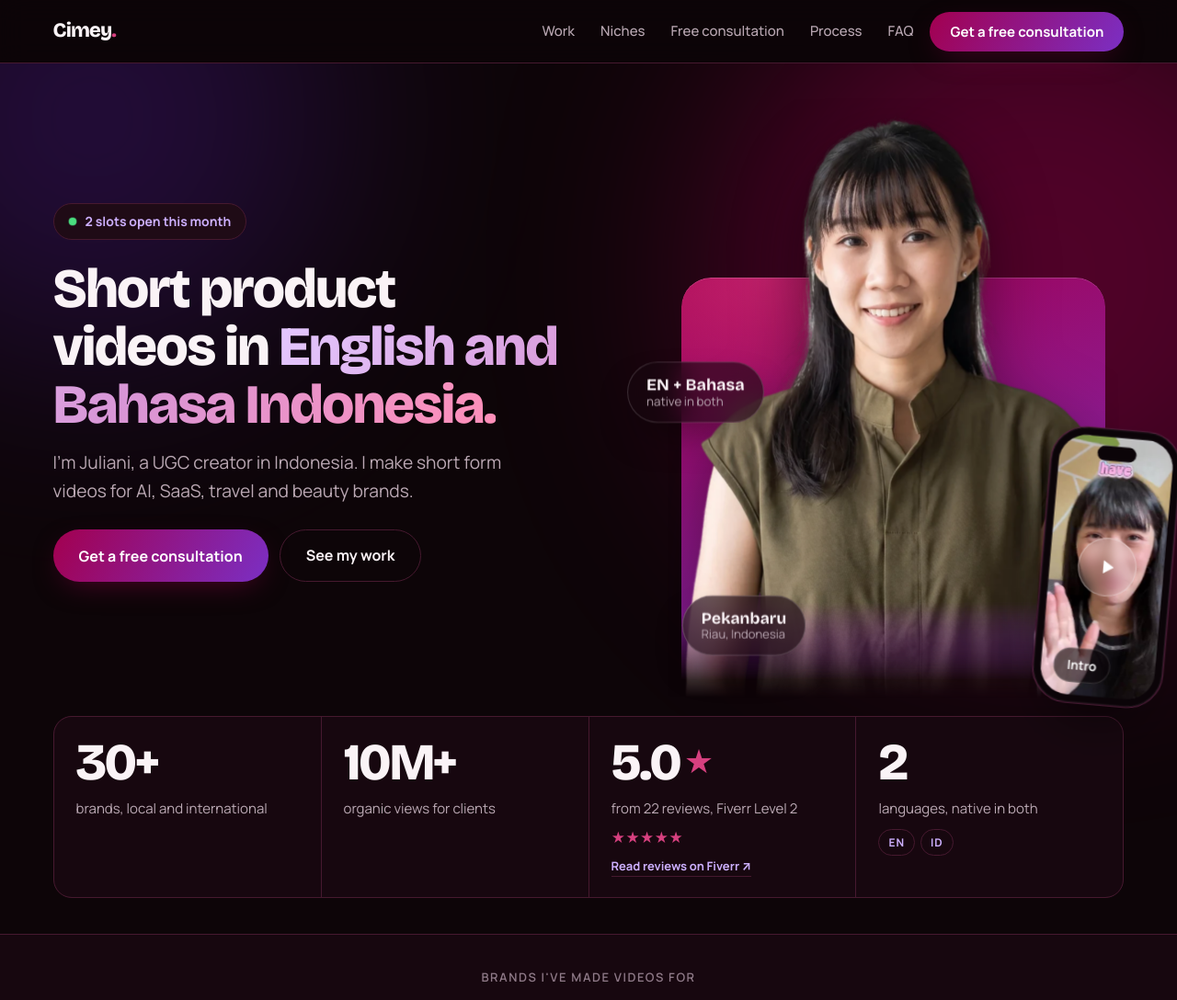
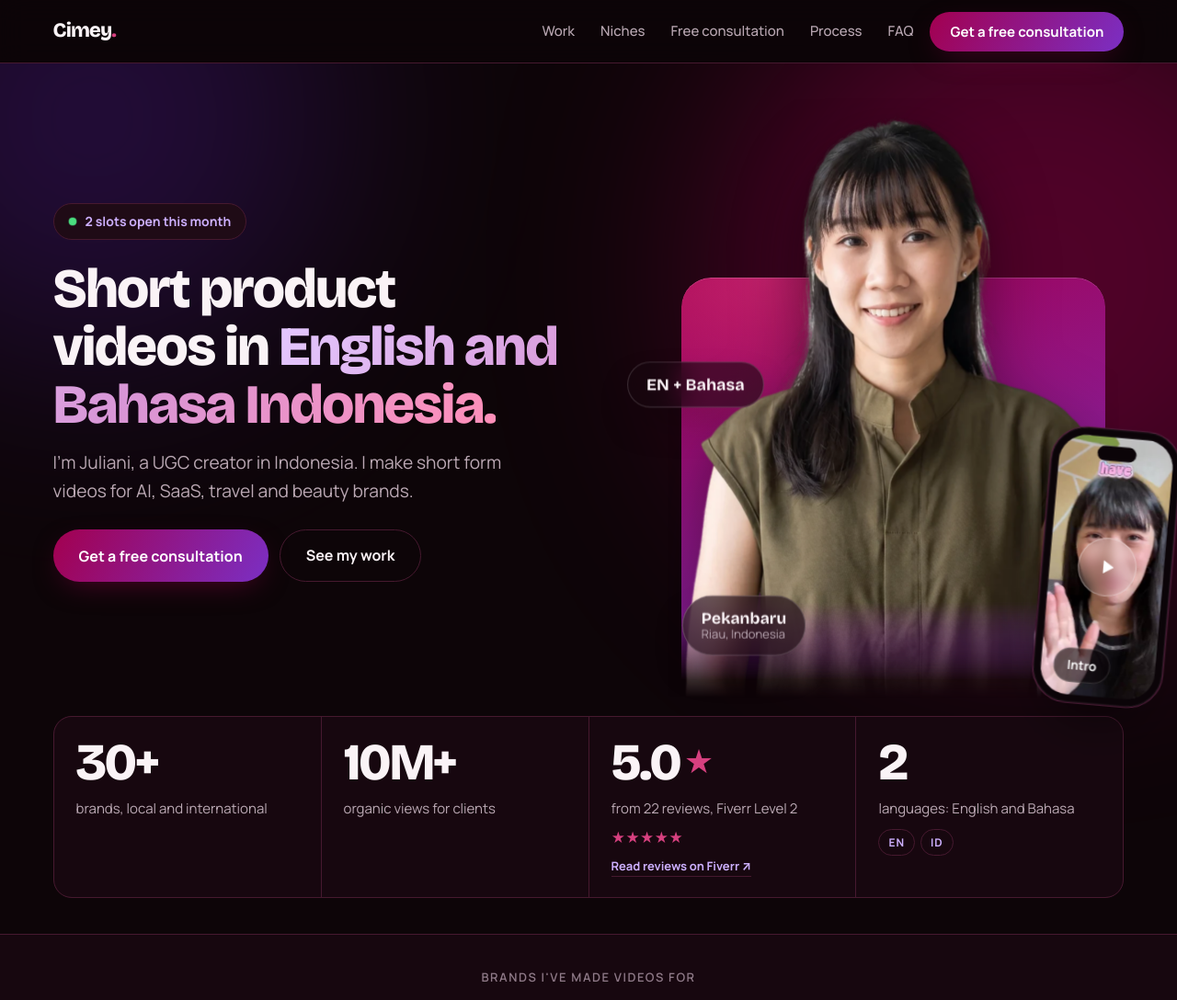
Before and after one commit to turop0001/cimey-ugc, a plain HTML site: page index.html in a window 1280 px wide. Shown: the top 1088 px of the page at 92% size. Drawn offline with nearby package versions, Linux system fonts and the light colour scheme.

Commit message:
Portfolio: drop 'native in both' wording
Co-Authored-By: Claude Sonnet 5.5 <noreply@anthropic.com>
Claude-Session: https://claude.ai/code/session_01941VW64tVeZPeeTRDEiTew

```diff
--- a/index.html
+++ b/index.html
@@ -477,7 +477,7 @@ html,body{overflow-x:clip}.hero{overflow-x:clip}
    <div class="tilt" id="tilt">
     <div class="card"></div>
     <img class="cut" src="img/cimey.webp" width="840" height="1120" alt="Juliani (Cimey), UGC creator in Indonesia" fetchpriority="high">
-    <div class="chip c1"><b>EN + Bahasa</b><span>native in both</span></div>
+    <div class="chip c1"><b>EN + Bahasa</b></div>
     <div class="chip c2"><b>Pekanbaru</b><span>Riau, Indonesia</span></div>
     <figure class="ph intro" data-src="videos/intro.mp4" data-poster="videos/intro.jpg"><div class="scr"><i class="nt"></i><button type="button" class="pl" aria-label="Play intro video" disabled><svg viewBox="0 0 24 24" width="22" height="22" aria-hidden="true"><path d="M8 5v14l11-7z" fill="currentColor"/></svg></button><span class="tg">Intro</span></div></figure>
    </div>
@@ -488,7 +488,7 @@ html,body{overflow-x:clip}.hero{overflow-x:clip}
     <div class="stat"><b><span class="cnt" data-to="30" data-suf="+">30+</span></b><span>brands, local and international</span></div>
     <div class="stat"><b><span class="cnt" data-to="10" data-suf="M+">10M+</span></b><span>organic views for clients</span></div>
     <div class="stat"><b><span class="cnt" data-to="5" data-dec="1">5.0</span><i class="st">★</i></b><span>from 22 reviews, Fiverr Level 2</span><i class="strs" aria-hidden="true">★★★★★</i><a class="rl" href="https://www.fiverr.com/cimeygallery" target="_blank" rel="noopener">Read reviews on Fiverr ↗</a></div>
-    <div class="stat"><b><span class="cnt" data-to="2">2</span></b><span>languages, native in both</span><i class="lg" aria-hidden="true"><em>EN</em><em>ID</em></i></div>
+    <div class="stat"><b><span class="cnt" data-to="2">2</span></b><span>languages: English and Bahasa</span><i class="lg" aria-hidden="true"><em>EN</em><em>ID</em></i></div>
   </div>
 </div>
 <!-- SHOWREEL SLOT: when the 20-second vertical reel is ready, add a section here with a 9:16 video next to the hero text. -->
```
